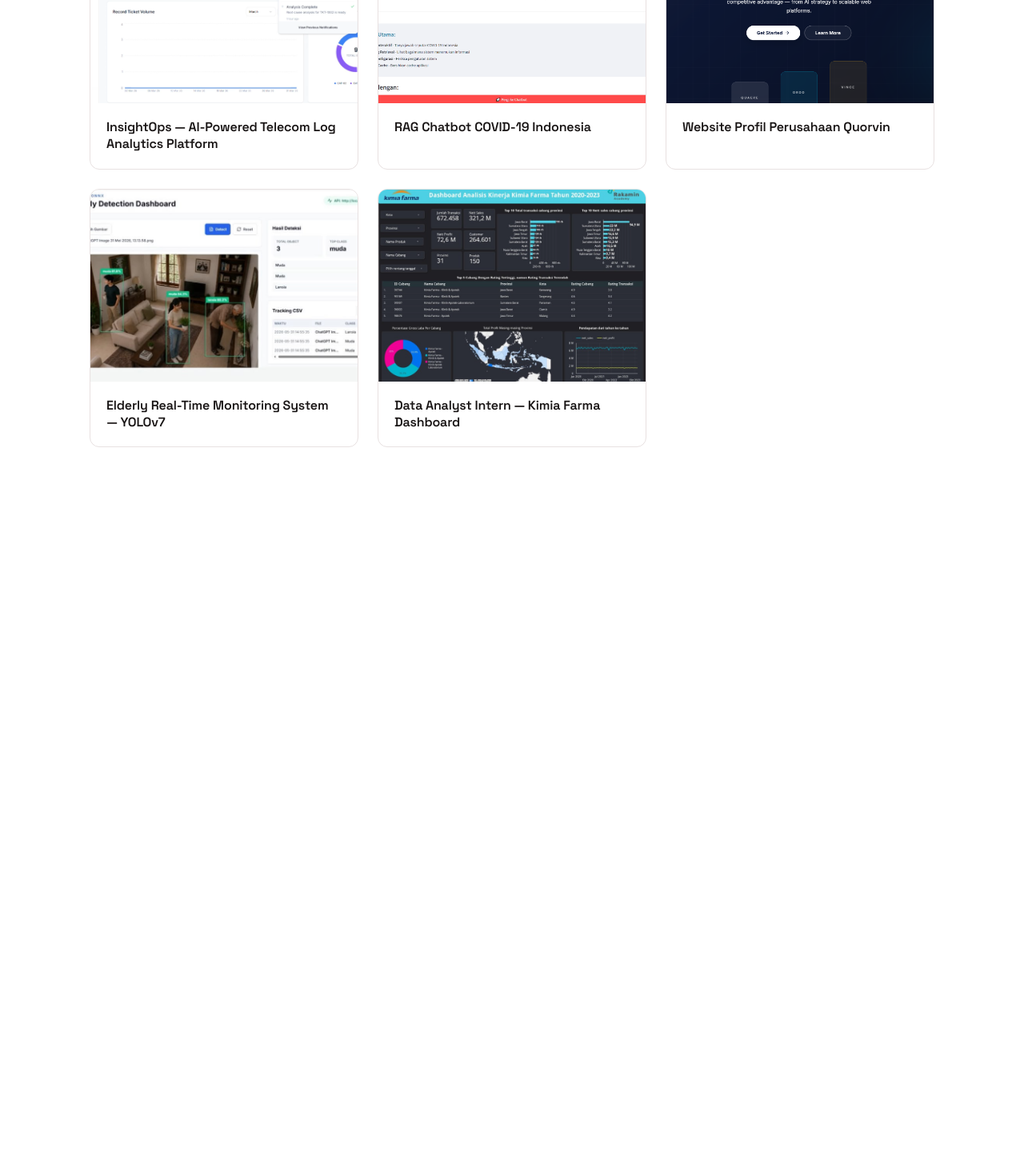
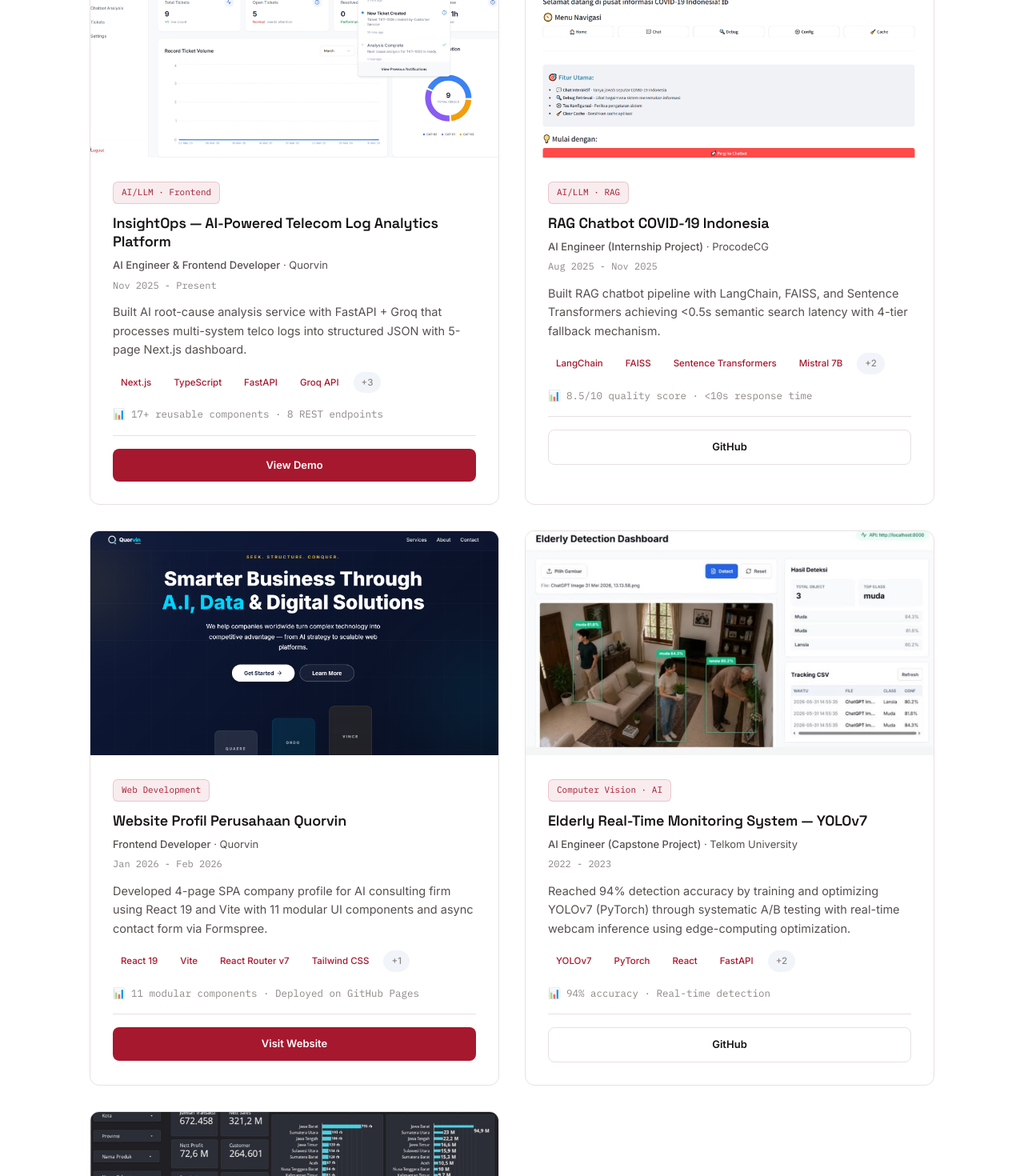
Before and after one commit to rahmadyd/portofolio_web_fe, a React (Vite) app: page /projects in a window 1280 px wide. Shown: the part 440-1910 px from the top of the page at 80% size. Before the commit the page ends 1059 px from the top, so only its background shows below. Built offline with nearby package versions, Linux system fonts and the light colour scheme.

Commit message:
change the project page description

```diff
--- a/src/pages/ProjectDetailPage.jsx
+++ b/src/pages/ProjectDetailPage.jsx
@@ -6,32 +6,83 @@ const ProjectDetailPage = () => {
     {
       id: 1,
       title: "InsightOps — AI-Powered Telecom Log Analytics Platform",
+      category: "AI/LLM · Frontend",
+      role: "AI Engineer & Frontend Developer",
+      duration: "Nov 2025 - Present",
+      company: "Quorvin",
+      description: "Built AI root-cause analysis service with FastAPI + Groq that processes multi-system telco logs into structured JSON with 5-page Next.js dashboard.",
+      technologies: ["Next.js", "TypeScript", "FastAPI", "Groq API", "Shadcn UI", "Recharts", "Framer Motion"],
+      metrics: "17+ reusable components · 8 REST endpoints",
       image: "/insightops.png",
-      link: "https://canva.link/1chtan3ara98cgs"
+      links: {
+        demo: "https://canva.link/1chtan3ara98cgs",
+        github: null
+      }
     },
     {
       id: 2,
       title: "RAG Chatbot COVID-19 Indonesia",
+      category: "AI/LLM · RAG",
+      role: "AI Engineer (Internship Project)",
+      duration: "Aug 2025 - Nov 2025",
+      company: "ProcodeCG",
+      description: "Built RAG chatbot pipeline with LangChain, FAISS, and Sentence Transformers achieving <0.5s semantic search latency with 4-tier fallback mechanism.",
+      technologies: ["LangChain", "FAISS", "Sentence Transformers", "Mistral 7B", "Streamlit", "Ollama"],
+      metrics: "8.5/10 quality score · <10s response time",
       image: "/ragchatbot.png",
-      link: "https://github.com/rahmadyd/chatbot_covid19_intern_procodecg"
+      links: {
+        github: "https://github.com/rahmadyd/chatbot_covid19_intern_procodecg",
+        demo: null
+      }
     },
     {
       id: 3,
       title: "Website Profil Perusahaan Quorvin",
+      category: "Web Development",
+      role: "Frontend Developer",
+      duration: "Jan 2026 - Feb 2026",
+      company: "Quorvin",
+      description: "Developed 4-page SPA company profile for AI consulting firm using React 19 and Vite with 11 modular UI components and async contact form via Formspree.",
+      technologies: ["React 19", "Vite", "React Router v7", "Tailwind CSS", "Formspree"],
+      metrics: "11 modular components · Deployed on GitHub Pages",
       image: "/quorvin.png",
-      link: "https://quorvin.biz.id/"
+      links: {
+        website: "https://quorvin.biz.id/",
+        github: null
+      }
     },
     {
       id: 4,
       title: "Elderly Real-Time Monitoring System — YOLOv7",
+      category: "Computer Vision · AI",
+      role: "AI Engineer (Capstone Project)",
+      duration: "2022 - 2023",
+      company: "Telkom University",
+      description: "Reached 94% detection accuracy by training and optimizing YOLOv7 (PyTorch) through systematic A/B testing with real-time webcam inference using edge-computing optimization.",
+      technologies: ["YOLOv7", "PyTorch", "React", "FastAPI", "ONNX", "Tailwind CSS"],
+      metrics: "94% accuracy · Real-time detection",
       image: "/yolov7dashboard.jpeg",
-      link: "https://github.com/rahmadyd/yolov7_elderly_detect_deploy"
+      links: {
+        github: "https://github.com/rahmadyd/yolov7_elderly_detect_deploy",
+        demo: null
+      }
     },
     {
       id: 5,
       title: "Data Analyst Intern — Kimia Farma Dashboard",
+      category: "Data Analytics",
+      role: "Data Analyst Intern",
+      duration: "Jan 2025 - Feb 2025",
+      company: "Rakamin Academy (Project-Based Internship)",
+      description: "Built stakeholder-facing dashboards in Google BigQuery + Looker Studio through EDA and optimized SQL queries for real-time data accessibility on pharmaceutical dataset.",
+      technologies: ["Python", "SQL", "Google BigQuery", "Looker Studio", "Data Visualization"],
+      metrics: "Real-time dashboard · Optimized SQL queries",
       image: "/Dashboardkimiafarma.png",
-      link: "#"
+      links: {
+        // Dashboard is private (company data) - GitHub repo with documentation coming soon
+        github: null,
+        demo: null
+      }
     }
   ];
 
@@ -46,51 +97,124 @@ const ProjectDetailPage = () => {
               to="/"
               className="inline-flex items-center gap-2 text-[14px] text-blue font-semibold mb-6 hover:text-blue-deep transition-colors"
             >
-              ← Kembali ke Beranda
+              ← Back to Home
             </Link>
             <h1 className="text-[clamp(36px,5vw,56px)] leading-[1.05] mb-3">
-              Semua <span className="text-blue">Proyek</span>
+              All <span className="text-blue">Projects</span>
             </h1>
             <p className="text-[17px] text-ink-soft max-w-[640px]">
-              Koleksi proyek yang telah saya kerjakan.
+              A collection of production-grade AI/ML systems, web applications, and data analytics projects I've shipped — from concept to deployment.
             </p>
           </div>
 
           {/* Projects Grid */}
-          <div className="grid grid-cols-1 md:grid-cols-2 lg:grid-cols-3 gap-[24px]">
+          <div className="grid grid-cols-1 lg:grid-cols-2 gap-[32px]">
             {projects.map((project) => (
-              <a
+              <div
                 key={project.id}
-                href={project.link}
-                target="_blank"
-                rel="noopener noreferrer"
-                className="group block bg-white border border-border-custom rounded-[12px] overflow-hidden transition-all duration-300 hover:-translate-y-1 hover:shadow-custom"
+                className="group bg-white border border-border-custom rounded-[12px] overflow-hidden transition-all duration-300 hover:-translate-y-1 hover:shadow-custom"
               >
                 {/* Project Image */}
-                <div className="relative w-full h-[240px] bg-gradient-to-br from-slate-200 to-slate-300 overflow-hidden">
-                  {project.image.includes('placeholder') ? (
-                    <div className="absolute inset-0 flex items-center justify-center">
-                      <div className="text-center">
-                        <div className="text-6xl text-slate-400 mb-2">🤖</div>
-                        <p className="text-slate-500 text-sm font-medium">Coming Soon</p>
-                      </div>
-                    </div>
-                  ) : (
-                    <img
-                      src={project.image}
-                      alt={project.title}
-                      className="w-full h-full object-cover transition-transform duration-300 group-hover:scale-105"
-                    />
-                  )}
+                <div className="relative w-full h-[280px] bg-gradient-to-br from-slate-200 to-slate-300 overflow-hidden">
+                  <img
+                    src={project.image}
+                    alt={project.title}
+                    className="w-full h-full object-cover transition-transform duration-300 group-hover:scale-105"
+                  />
                 </div>
 
-                {/* Project Title */}
-                <div className="p-[20px]">
-                  <h3 className="text-[16px] font-semibold leading-[1.3] text-ink group-hover:text-blue transition-colors">
+                {/* Project Content */}
+                <div className="p-[28px]">
+                  {/* Category Badge */}
+                  <span className="inline-flex items-center font-mono text-[11px] py-1 px-2.5 rounded-md bg-[rgba(166,24,46,0.08)] text-blue border border-blue-line mb-3">
+                    {project.category}
+                  </span>
+
+                  {/* Title */}
+                  <h3 className="text-[18px] font-semibold leading-[1.3] mb-2 text-ink group-hover:text-blue transition-colors">
                     {project.title}
                   </h3>
+
+                  {/* Role & Duration */}
+                  <div className="text-[13px] text-ink-soft mb-1">
+                    <span className="font-medium">{project.role}</span> · {project.company}
+                  </div>
+                  <div className="text-[12px] text-ink-faint font-mono mb-3">
+                    {project.duration}
+                  </div>
+
+                  {/* Description */}
+                  <p className="text-[14.5px] text-ink-soft mb-4 line-clamp-3 leading-relaxed">
+                    {project.description}
+                  </p>
+
+                  {/* Technologies */}
+                  <div className="flex flex-wrap gap-2 mb-4">
+                    {project.technologies.slice(0, 4).map((tech, idx) => (
+                      <span
+                        key={idx}
+                        className="text-[11.5px] px-2.5 py-1 rounded-full bg-blue-soft text-blue font-medium"
+                      >
+                        {tech}
+                      </span>
+                    ))}
+                    {project.technologies.length > 4 && (
+                      <span className="text-[11.5px] px-2.5 py-1 rounded-full bg-slate-100 text-ink-faint font-medium">
+                        +{project.technologies.length - 4}
+                      </span>
+                    )}
+                  </div>
+
+                  {/* Metrics */}
+                  <div className="text-[12.5px] text-ink-faint mb-4 font-mono">
+                    📊 {project.metrics}
+                  </div>
+
+                  {/* Links */}
+                  <div className="flex gap-2 pt-4 border-t border-border-custom">
+                    {project.links.demo && (
+                      <a
+                        href={project.links.demo}
+                        target="_blank"
+                        rel="noopener noreferrer"
+                        className="flex-1 text-center py-2.5 px-3 text-[13px] font-semibold rounded-[8px] bg-blue text-white transition-all duration-200 hover:bg-blue-deep hover:shadow-md"
+                      >
+                        View Demo
+                      </a>
+                    )}
+                    {project.links.website && (
+                      <a
+                        href={project.links.website}
+                        target="_blank"
+                        rel="noopener noreferrer"
+                        className="flex-1 text-center py-2.5 px-3 text-[13px] font-semibold rounded-[8px] bg-blue text-white transition-all duration-200 hover:bg-blue-deep hover:shadow-md"
+                      >
+                        Visit Website
+                      </a>
+                    )}
+                    {project.links.dashboard && (
+                      <a
+                        href={project.links.dashboard}
+                        target="_blank"
+                        rel="noopener noreferrer"
+                        className="flex-1 text-center py-2.5 px-3 text-[13px] font-semibold rounded-[8px] bg-blue text-white transition-all duration-200 hover:bg-blue-deep hover:shadow-md"
+                      >
+                        View Dashboard
+                      </a>
+                    )}
+                    {project.links.github && (
+                      <a
+                        href={project.links.github}
+                        target="_blank"
+                        rel="noopener noreferrer"
+                        className="flex-1 text-center py-2.5 px-3 text-[13px] font-semibold rounded-[8px] bg-white border border-border-custom text-ink transition-all duration-200 hover:border-blue hover:text-blue hover:bg-blue-soft"
+                      >
+                        GitHub
+                      </a>
+                    )}
+                  </div>
                 </div>
-              </a>
+              </div>
             ))}
           </div>
         </div>
```
